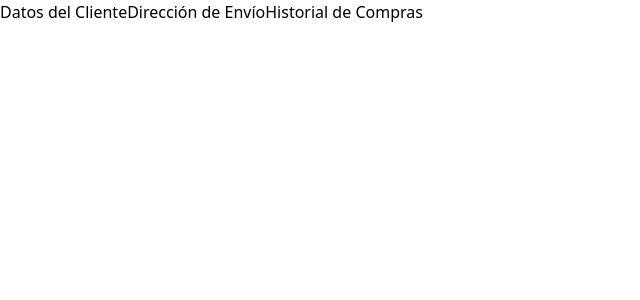
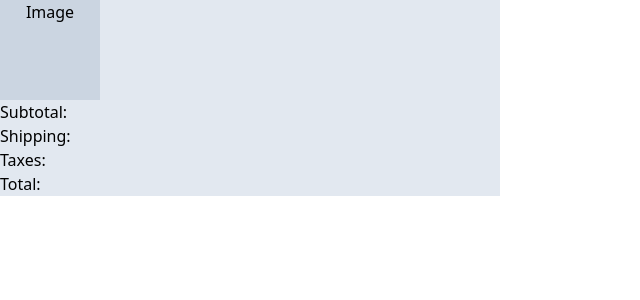
Before and after one commit to LUFEC4T0/AcuariosYPecesHLM-Front, a React (Vite) app: page / in a window 1280 px wide. Shown: the top 300 px of the page, without its empty margins (0-640 px from the left). Built offline with nearby package versions, Linux system fonts and the light colour scheme.

Commit message:
Working on cart

```diff
--- a/src/App.jsx
+++ b/src/App.jsx
@@ -7,13 +7,14 @@ import Login from './pages/Login'
 import Register from './pages/Register'
 import About from './pages/About'
 import ClientInfo from './pages/ClientInfo'
+import Cart from './pages/Cart'
 
 function App() {
   const [count, setCount] = useState(0)
 
   return (
     <>
-      <ClientInfo/>
+      <Cart/>
     </>
   )
 }
--- a/src/pages/Cart.jsx
+++ b/src/pages/Cart.jsx
@@ -0,0 +1,26 @@
+import React, { useState } from 'react';
+
+const Cart = () => {
+
+    return (<div className='cartContainer flex flex-row'>
+        <div className='leftPanel flex flex-col w-[500px] bg-slate-200'>
+            <div className='itemContainer flex flex-col'>
+                <section className='w-[100px] h-[100px] bg-slate-300 text-center'>Image</section>
+                <div className='itemContainer flex flex-col'>
+                    <h2>Subtotal:</h2>
+                    <h2>Shipping:</h2>
+                    <h2>Taxes:</h2>
+                    <h2>Total:</h2>
+                </div>
+            </div>
+        </div>
+        <div className='rightPanel flex flex-col bg-slate-500'>
+
+        </div>
+
+    </div>
+    )
+
+};
+
+export default Cart;
--- a/src/pages/ClientInfo.jsx
+++ b/src/pages/ClientInfo.jsx
@@ -1,49 +1,106 @@
-import React from 'react'
-import Footer from '../components/Footer'
-import Header from '../components/Header'
-import { useState } from 'react';
+import React, { useState } from 'react';
+
 const ClientInfo = () => {
-    //Creo una variable de estado para mis definir la vista actual de cada componente.
-    const [clientInfo, setclientInfo] = useState('personalData');
-    //Variable de estado con los datos del cliente
+    // Variable de estado con los datos del cliente
+    const [datosCliente, setDatosCliente] = useState({
+        nombre: 'Nombre del Cliente',
+        apellido: 'Apellido del cliente',
+        email: 'correo@ejemplo.com',
+        telefono: '123456789'
+    });
 
+    // Variable de estado para manejar la vista actual
+    const [clientInfo, setClientInfo] = useState('personalData');
 
-    //Función para cambiar el estado cuando se apreta un botón de navegación.
+    // Variables de estado para la edición de datos
+    const [editando, setEditando] = useState(false);
+    const [datosEditados, setDatosEditados] = useState(datosCliente);
+
+    // Función para cambiar la vista actual
     const changeTab = (clientinfo) => {
-      setclientInfo(clientinfo);
+        setClientInfo(clientinfo);
     };
 
+    // Función para manejar el cambio de datos editados
+    const handleInputChange = (e) => {
+        const { name, value } = e.target;
+        setDatosEditados({ ...datosEditados, [name]: value });
+    };
 
-    //Función para fetchear info.
-
+    // Función para guardar los datos editados
+    const handleGuardar = () => {
+        setDatosCliente(datosEditados);
+        setEditando(false);
+    };
 
     return (
-      <div className='bg-color:green'>
-        <div className="barra-lateral">
-          <button onClick={() => changeTab('personalData')}>Datos del Cliente</button>
+        <div className="flex flex-row place-content-center place-items-center w-9/12 h-[500px] bg-slate-600 text-black text-center">
+            <div className="w-2/4 flex flex-col">
+                <button onClick={() => changeTab('personalData')}>Datos personales</button>
                 <button onClick={() => changeTab('personalAdress')}>Dirección de Envío</button>
                 <button onClick={() => changeTab('shopHistory')}>Historial de Compras</button>
             </div>
-        <div className="contenido">
-          {clientInfo === 'datosCliente' && (
+            <div className="w-2/4 flex flex-col">
+                {clientInfo === 'personalData' && (
                     <div>
-              {/* Contenido de la vista de datos del cliente */}
                         <h2>Datos del Cliente</h2>
-              {/* Aquí colocas el contenido específico de la vista */}
+                        {editando ? (
+                            <div className='flex flex-col'>
+                                <label>
+                                    Nombre:
+                                    <input type="text" name="nombre" value={datosEditados.nombre} onChange={handleInputChange} />
+                                </label>
+                                <label>
+                                    Apellido:
+                                    <input type="text" name="apellido" value={datosEditados.apellido} onChange={handleInputChange} />
+                                </label>
+                                <label>
+                                    Correo electrónico:
+                                    <input type="email" name="email" value={datosEditados.email} onChange={handleInputChange} />
+                                </label>
+                                <label>
+                                    Teléfono:
+                                    <input type="tel" name="telefono" value={datosEditados.telefono} onChange={handleInputChange} />
+                                </label>
+                                <button onClick={handleGuardar}>Guardar</button>
+                            </div>
+                        ) : (
+                            <div>
+                                <p><strong>Nombre:</strong> {datosCliente.nombre}</p>
+                                <p><strong>Apellido:</strong> {datosCliente.apellido}</p>
+                                <p><strong>Correo electrónico:</strong> {datosCliente.email}</p>
+                                <p><strong>Teléfono:</strong> {datosCliente.telefono}</p>
+
+                                <button onClick={() => { setDatosEditados(datosCliente); setEditando(true); }}>Editar</button>
                             </div>
                         )}
-          {clientInfo === 'direccionEnvio' && (
+                    </div>
+                )}
+                {clientInfo === 'personalAdress' && (
                     <div>
-              {/* Contenido de la vista de dirección de envío */}
                         <h2>Dirección de Envío</h2>
                         {/* Aquí colocas el contenido específico de la vista */}
                     </div>
                 )}
-          {clientInfo === 'historialCompras' && (
+                {clientInfo === 'shopHistory' && (
                     <div>
-              {/* Contenido de la vista de historial de compras */}
-              <h2>Historial de Compras</h2>
-              {/* Aquí colocas el contenido específico de la vista */}
+                        <h2>Mis Compras</h2>
+                        <table>
+                            <thead>
+                                <tr>
+                                    <th>Amount</th>
+                                    <th>Description</th>
+                                    <th>Date</th>
+                                </tr>
+                            </thead>
+                            <tbody>
+                                <tr>
+                                    <td>500</td>
+                                    <td>Oka</td>
+                                    <td>18-03-1997</td>
+                                </tr>
+                            </tbody>
+                        </table>
                     </div>
                 )}
             </div>
@@ -51,4 +108,4 @@ const ClientInfo = () => {
     );
 };
 
-export default ClientInfo
+export default ClientInfo;
```
Also changed, not shown: src/App.css (line endings or trailing spaces). Lines whose indentation alone changed are shown as unchanged.
